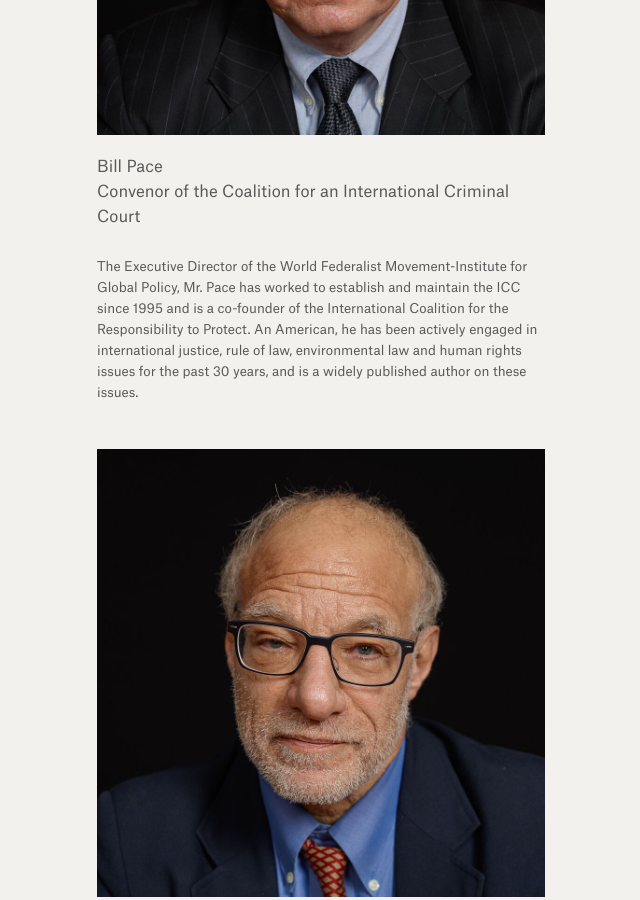
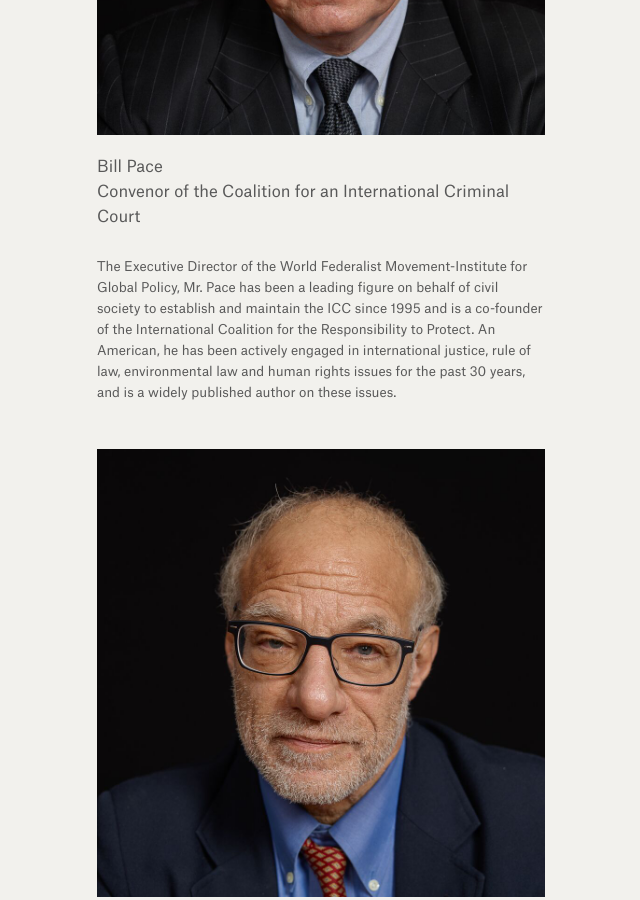
Before and after one commit to weights-and-measures/weights-and-measures.github.io, a Jekyll site: the page built from photographs.html, in a window 1280 px wide and 900 px high, scrolled down 25366 px. Shown: the whole window, without its empty margins (319-959 px from the left). Built offline with Jekyll 4.4.1, drawn with Linux system fonts in a browser that asks for light colours.

Commit message:
Updated 2

```diff
--- a/_photographs/2.markdown
+++ b/_photographs/2.markdown
@@ -9,4 +9,4 @@
 Bill Pace <br> Convenor of the Coalition for an International Criminal Court
 
 
-The Executive Director of the World Federalist Movement-Institute for Global Policy, Mr. Pace has worked to establish and maintain the ICC since 1995 and is a co-founder of the International Coalition for the Responsibility to Protect. An American, he has been actively engaged in international justice, rule of law, environmental law and human rights issues for the past 30 years, and is a widely published author on these issues.
+The Executive Director of the World Federalist Movement-Institute for Global Policy, Mr. Pace has been a leading figure on behalf of civil society to establish and maintain the ICC since 1995 and is a co-founder of the International Coalition for the Responsibility to Protect. An American, he has been actively engaged in international justice, rule of law, environmental law and human rights issues for the past 30 years, and is a widely published author on these issues.
```
